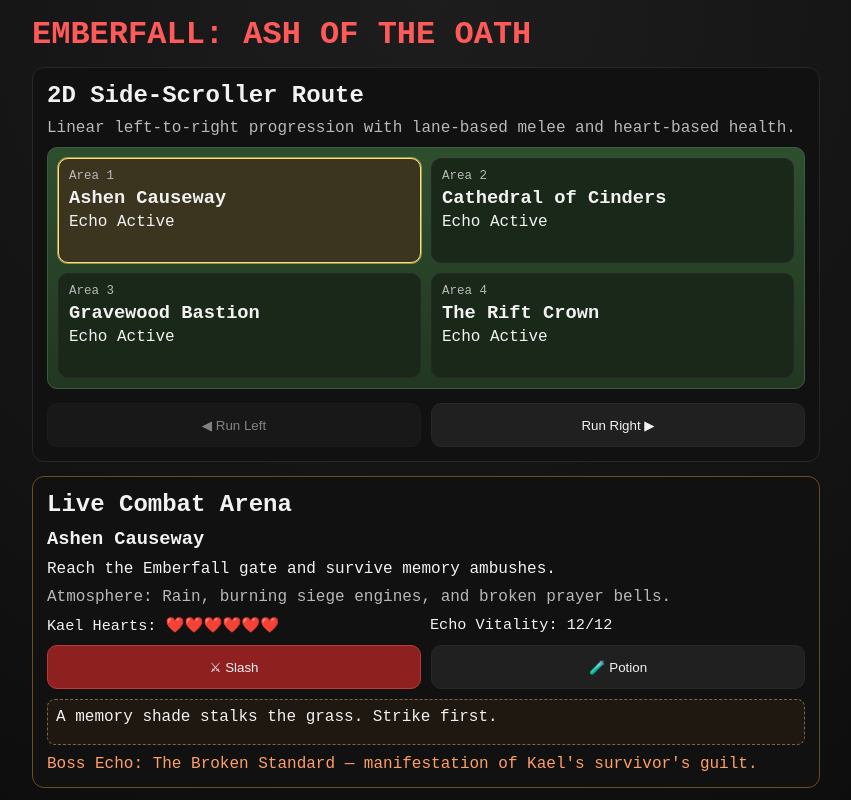
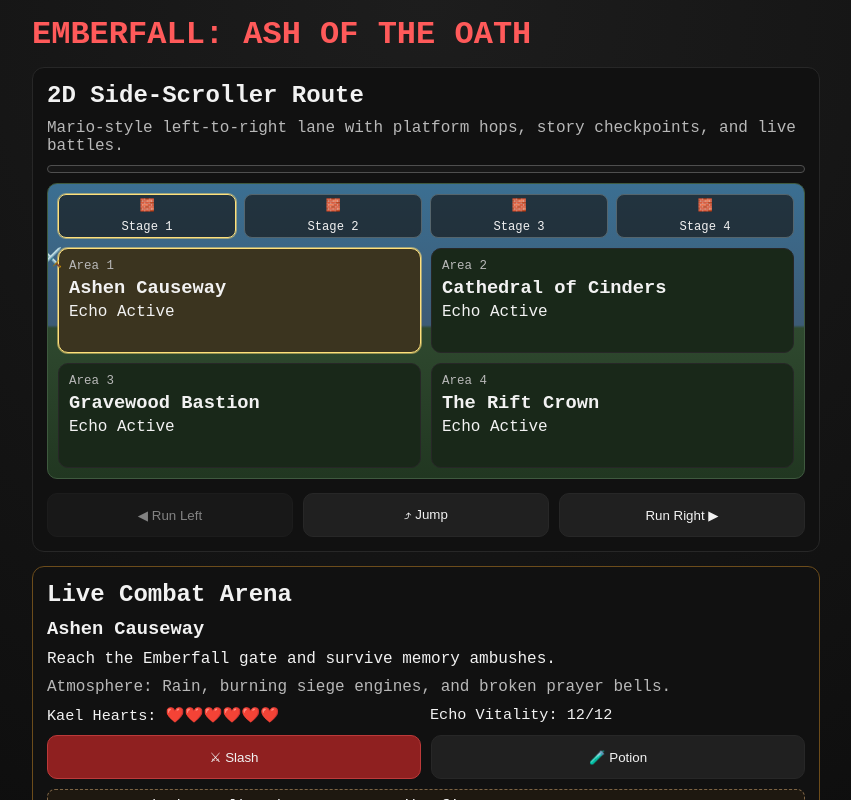
Before and after one commit to thejey99/CodexTest, a Next.js app in the folder emberfall-web/: page / in a window 1280 px wide. Shown: the top 800 px of the page, without its empty margins (214-1065 px from the left). Built offline with nearby package versions, Linux system fonts and the light colour scheme.

Commit message:
feat: make overworld a mario-like side scroller

```diff
--- a/emberfall-web/src/app/globals.css
+++ b/emberfall-web/src/app/globals.css
@@ -61,10 +61,73 @@ h1 {
   display: grid;
   grid-template-columns: repeat(2, minmax(180px, 1fr));
   gap: 10px;
-  background: linear-gradient(180deg, #2e4f2e, #213721);
+  background: linear-gradient(180deg, #3b6f92 0%, #3d5b76 48%, #2f492f 49%, #213721 100%);
   border: 1px solid #3f5a3f;
   padding: 10px;
   border-radius: 10px;
+  position: relative;
+  overflow: hidden;
+}
+
+.track-wrap {
+  height: 8px;
+  border-radius: 999px;
+  border: 1px solid #4f4f4f;
+  background: #171717;
+  overflow: hidden;
+}
+
+.track-progress {
+  height: 100%;
+  background: linear-gradient(90deg, #ffcd68, #ff6c48);
+  transition: width 200ms ease;
+}
+
+.platform-strip {
+  grid-column: 1 / -1;
+  display: grid;
+  grid-template-columns: repeat(4, minmax(70px, 1fr));
+  align-items: end;
+  gap: 8px;
+}
+
+.platform-node {
+  border: 1px solid #55656d;
+  border-radius: 8px;
+  background: rgba(21, 21, 21, 0.65);
+  min-height: 44px;
+  display: grid;
+  place-items: center;
+  gap: 2px;
+  font-size: 0.76rem;
+}
+
+.platform-node.current {
+  border-color: #ffe07a;
+  box-shadow: 0 0 0 1px color-mix(in srgb, #ffe07a 50%, transparent);
+}
+
+.runner {
+  position: absolute;
+  top: 62px;
+  font-size: 1.2rem;
+  transition: left 200ms ease;
+}
+
+.runner.jumping {
+  animation: hop 420ms ease;
+}
+
+@keyframes hop {
+  0% {
+    transform: translateY(0);
+  }
+  50% {
+    transform: translateY(-18px);
+  }
+  100% {
+    transform: translateY(0);
+  }
 }
 
 .lane-node {
@@ -143,6 +206,7 @@ h1 {
 
 .actions.movement {
   margin-top: 4px;
+  grid-template-columns: repeat(3, minmax(0, 1fr));
 }
 
 .actions .primary,
@@ -184,4 +248,8 @@ h1 {
   .overworld {
     grid-template-columns: 1fr;
   }
+
+  .platform-strip {
+    grid-template-columns: repeat(2, minmax(0, 1fr));
+  }
 }
--- a/emberfall-web/src/components/EmberfallGame.tsx
+++ b/emberfall-web/src/components/EmberfallGame.tsx
@@ -7,6 +7,7 @@ const maxPlayerHearts = 6;
 
 export default function EmberfallGame() {
   const [playerIndex, setPlayerIndex] = useState(0);
+  const [isJumping, setIsJumping] = useState(false);
   const [selectedWeapon, setSelectedWeapon] = useState(weapons[0].id);
   const [unlockedFragments, setUnlockedFragments] = useState([survivorFragment]);
   const [clearedLevelIds, setClearedLevelIds] = useState<number[]>([]);
@@ -20,6 +21,7 @@ export default function EmberfallGame() {
   );
 
   const currentLevel = levels[playerIndex];
+  const progressPercent = (playerIndex / Math.max(levels.length - 1, 1)) * 100;
   const hasNext = playerIndex < levels.length - 1;
   const hasPrev = playerIndex > 0;
   const levelIsCleared = clearedLevelIds.includes(currentLevel.id);
@@ -33,6 +35,7 @@ export default function EmberfallGame() {
 
   const moveToLevel = (nextIndex: number) => {
     setPlayerIndex(nextIndex);
+    setIsJumping(false);
     setEnemyHp(12);
     setPlayerHearts(maxPlayerHearts);
     setCombatLog("A new echo forms ahead. Sprint, jump, and strike through the lane.");
@@ -42,6 +45,15 @@ export default function EmberfallGame() {
     if (hasNext) {
       moveToLevel(playerIndex + 1);
     }
+  };
+
+  const jump = () => {
+    setIsJumping(true);
+    setCombatLog("Kael vaults over broken stone, landing into the next beat of battle.");
+
+    window.setTimeout(() => {
+      setIsJumping(false);
+    }, 420);
   };
 
   const moveLeft = () => {
@@ -131,8 +143,32 @@ export default function EmberfallGame() {
 
       <section className="card">
         <h2>2D Side-Scroller Route</h2>
-        <p className="muted">Linear left-to-right progression with lane-based melee and heart-based health.</p>
+        <p className="muted">Mario-style left-to-right lane with platform hops, story checkpoints, and live battles.</p>
+        <div className="track-wrap" aria-label="Campaign progress">
+          <div className="track-progress" style={{ width: `${progressPercent}%` }} />
+        </div>
         <div className="overworld" role="region" aria-label="2D side-scrolling route">
+          <div className="platform-strip">
+            {levels.map((level, index) => {
+              const isCurrent = index === playerIndex;
+              const isCleared = clearedLevelIds.includes(level.id);
+
+              return (
+                <div key={`platform-${level.id}`} className={`platform-node ${isCurrent ? "current" : ""}`}>
+                  <span>{isCleared ? "✅" : "🧱"}</span>
+                  <span>Stage {level.id}</span>
+                </div>
+              );
+            })}
+          </div>
+          <div
+            className={`runner ${isJumping ? "jumping" : ""}`}
+            style={{ left: `calc(${progressPercent}% - 0.6rem)` }}
+            aria-hidden="true"
+          >
+            ⚔️
+          </div>
+
           {levels.map((level, index) => {
             const isCurrent = index === playerIndex;
             const isCleared = clearedLevelIds.includes(level.id);
@@ -149,6 +185,9 @@ export default function EmberfallGame() {
         <div className="actions movement">
           <button type="button" onClick={moveLeft} disabled={!hasPrev} aria-label="Run to previous checkpoint">
             ◀ Run Left
+          </button>
+          <button type="button" onClick={jump} aria-label="Jump over hazard">
+            ⤴ Jump
           </button>
           <button type="button" onClick={moveRight} disabled={!hasNext} aria-label="Run to next checkpoint">
             Run Right ▶
```
